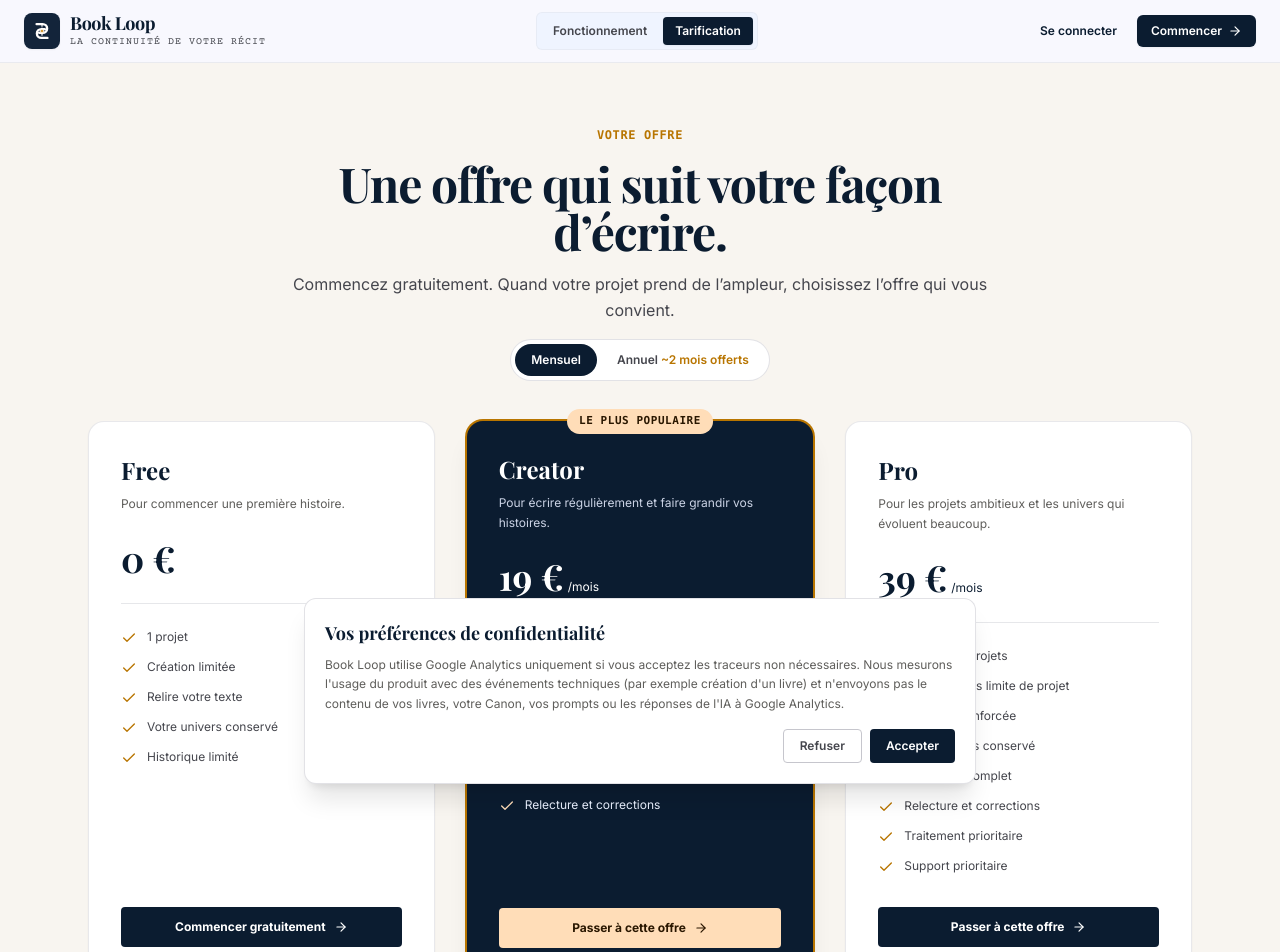
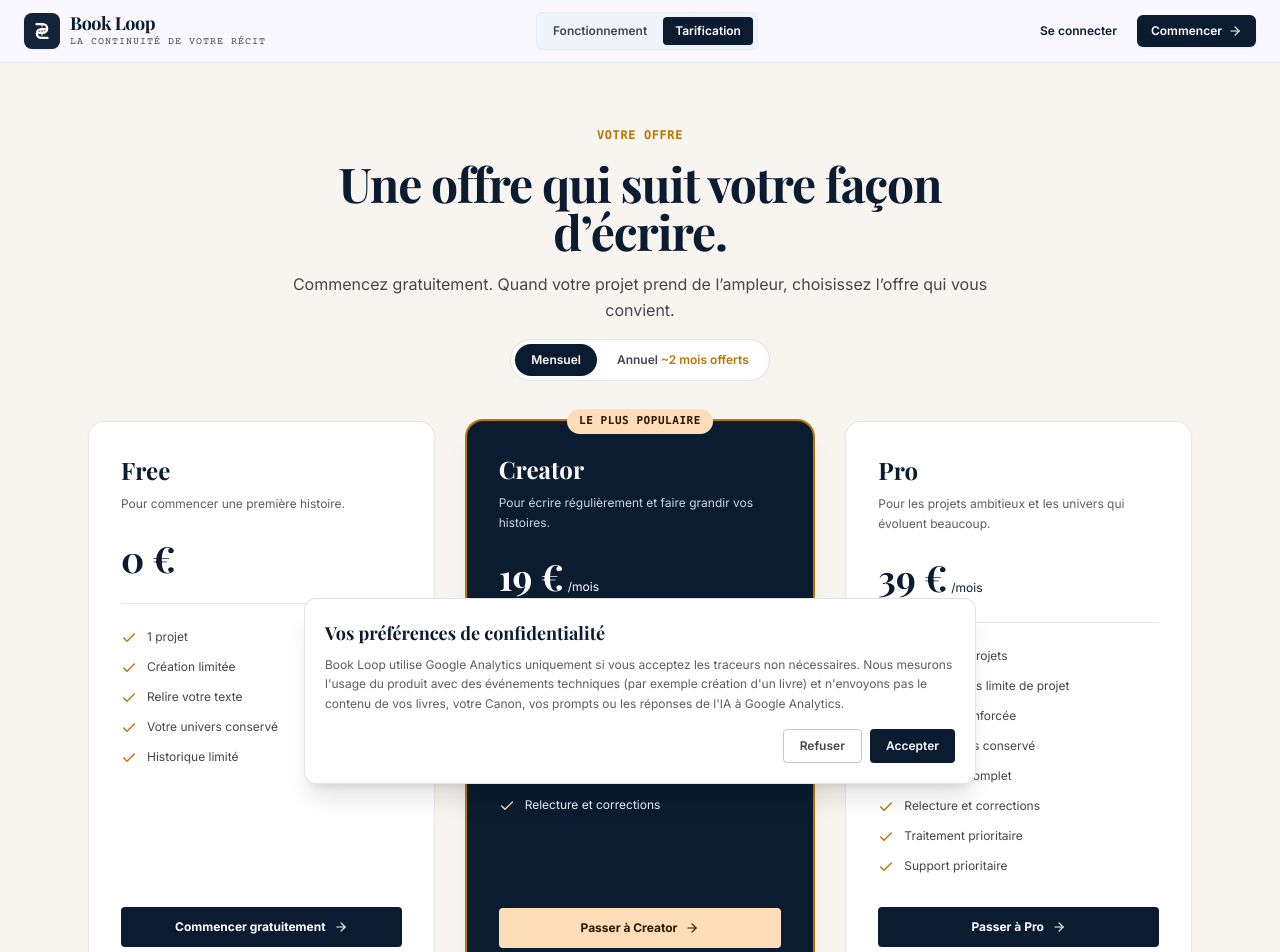
Before and after one commit to Fkr-etu/ai-book-loop, a Next.js app in the folder web/: page /pricing in a window 1280 px wide. Shown: the top 952 px of the page. Built offline with nearby package versions, Linux system fonts and the light colour scheme; no server answers; a web font is replaced by a local one.

Commit message:
fix: label pricing upgrade actions correctly

```diff
--- a/web/src/app/pricing/page.tsx
+++ b/web/src/app/pricing/page.tsx
@@ -85,7 +85,7 @@
             const monthlyEquivalent = plan.yearlyPrice > 0 ? Math.round(plan.yearlyPrice / 12) : 0;
             const loading = loadingPlan === plan.id;
             const isCurrent = currentPlan === plan.id;
-            const isUpgrade = currentPlan === "free" && (plan.id === "creator" || plan.id === "pro");
+            const actionLabel = isCurrent ? "Offre actuelle" : plan.id === "free" ? "Commencer gratuitement" : `Passer à ${plan.name}`;
             return (
               <article key={plan.id} className={`rounded-2xl p-6 sm:p-8 flex flex-col justify-between relative ${plan.popular ? "bg-[#0b1c30] text-white shadow-xl ring-2 ring-[#b87500]" : "bg-white text-[#0b1c30] border border-[#c6c6cd]/40 shadow-xs"}`}>
                 {plan.popular && <div className="absolute -top-3 left-1/2 -translate-x-1/2 bg-[#ffddb8] text-[#2a1700] text-[11px] font-mono font-bold px-3 py-1 rounded-full uppercase tracking-wider whitespace-nowrap">Le plus populaire</div>}
@@ -101,7 +101,7 @@
                   </ul>
                 </div>
                 <button type="button" onClick={() => void startCheckout(plan.id)} disabled={loading || isCurrent} className={`w-full py-3 rounded text-xs font-bold flex items-center justify-center gap-2 disabled:opacity-60 ${isCurrent ? "bg-[#e8e5df] text-[#5f5e5b] cursor-default" : plan.popular ? "bg-[#ffddb8] text-[#2a1700] hover:bg-[#ffb95e]" : "bg-[#0b1c30] text-white hover:bg-[#131b2e]"}`}>
-                  {loading ? <Loader2 className="w-3.5 h-3.5 animate-spin" /> : isCurrent ? "Offre actuelle" : currentPlan && isUpgrade ? "Passer à Creator" : plan.id === "free" ? "Commencer gratuitement" : "Passer à cette offre"}
+                  {loading ? <Loader2 className="w-3.5 h-3.5 animate-spin" /> : actionLabel}
                   {!loading && !isCurrent && <ArrowRight className="w-3.5 h-3.5" />}
                 </button>
               </article>
```
